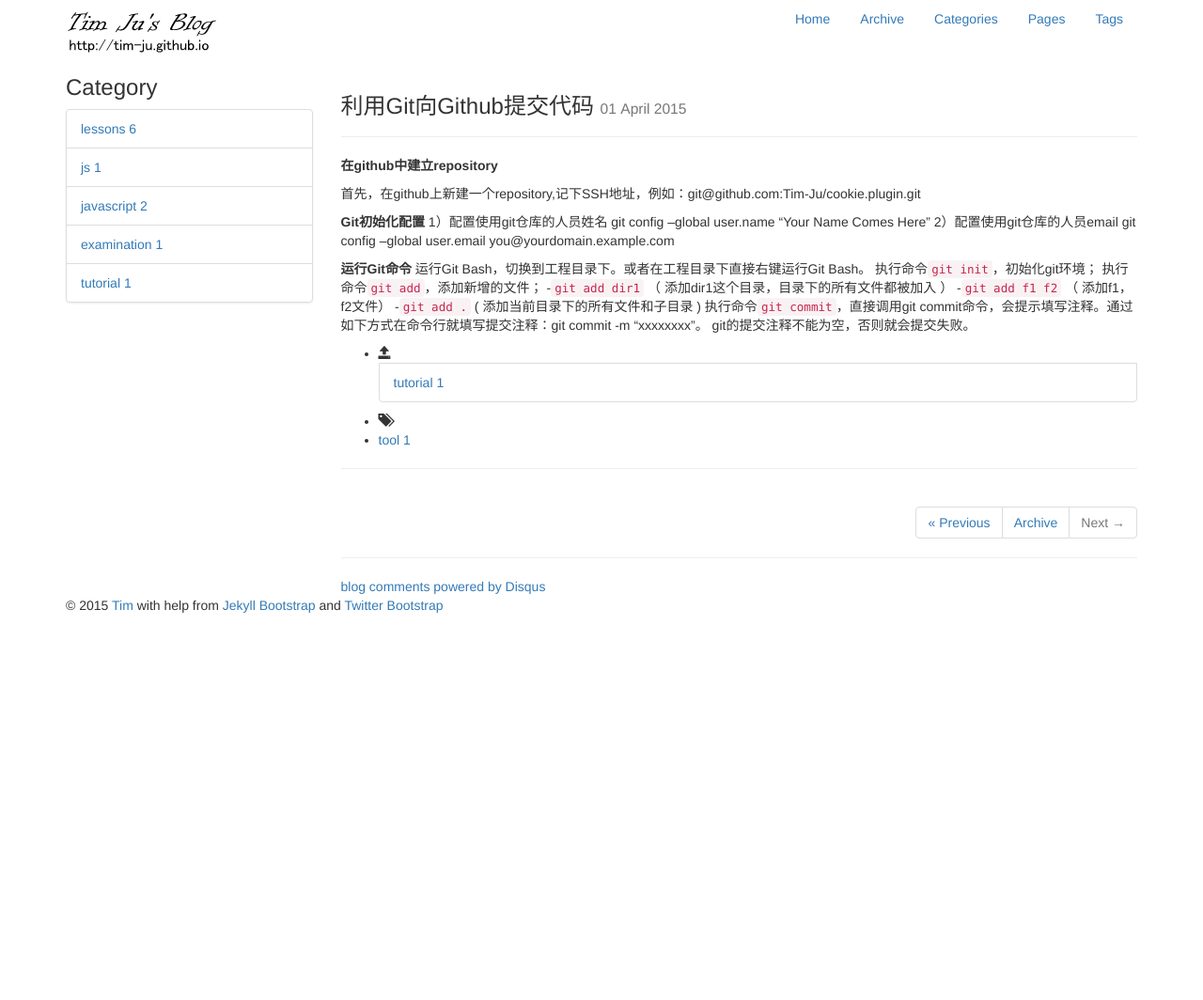
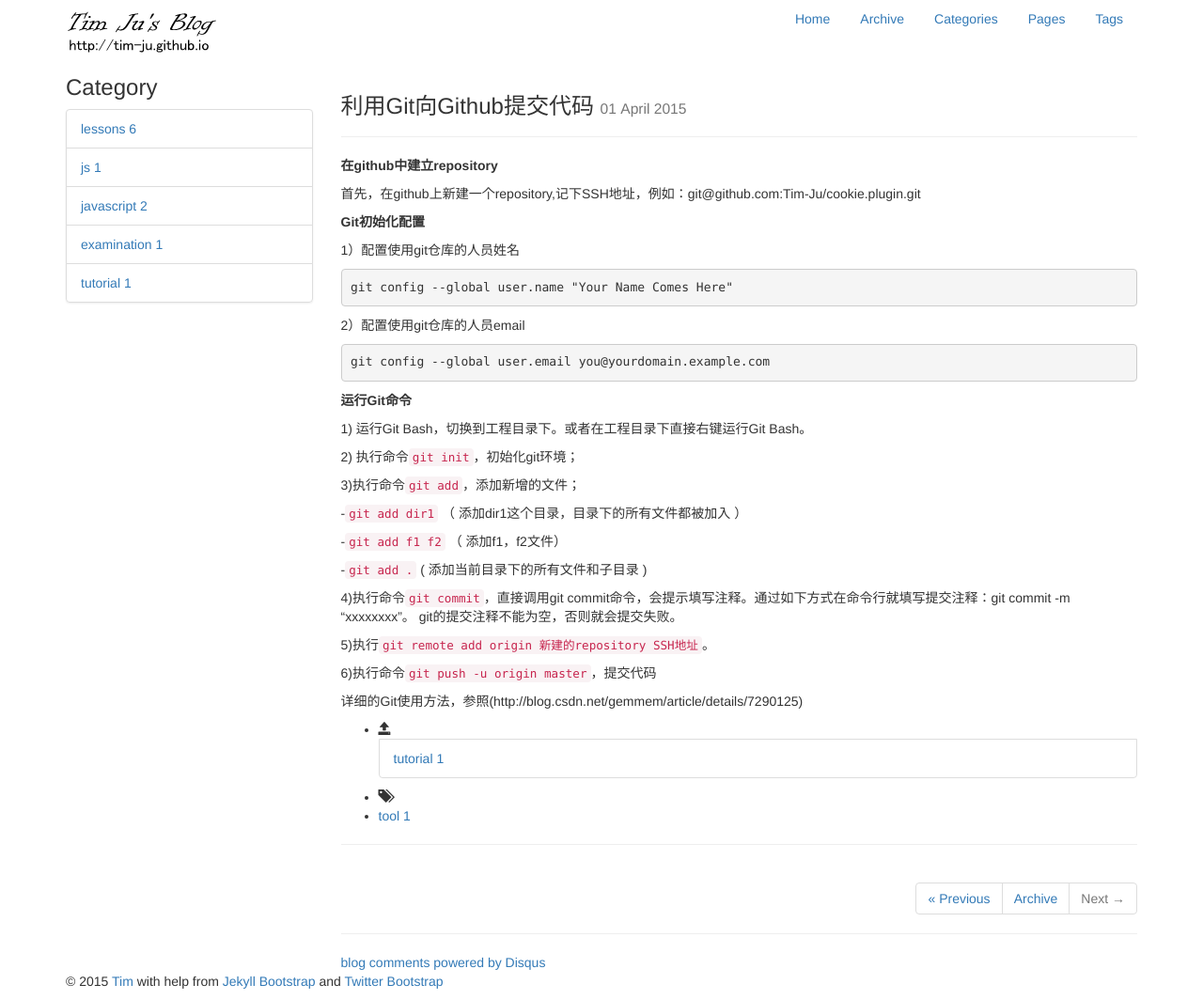
Before and after one commit to Tim-Ju/tim-ju.github.io, a Jekyll site: the page built from _posts/2015-04-01-1.md, in a window 1280 px wide. Shown: the whole page at 94% size. Built offline with Jekyll 4.4.1, drawn with Linux system fonts in a browser that asks for light colours; nearby versions of some CDN libraries; library files that are not in the unit come from our copies; comment, search, counter and statistics services are not loaded; before the commit the page ends 900 px from its top, so only the background shows below that.

Commit message:
2015-04-01-1.md update

```diff
--- a/_posts/2015-04-01-1.md
+++ b/_posts/2015-04-01-1.md
@@ -13,16 +13,33 @@ tags : [tool]
 首先，在github上新建一个repository,记下SSH地址，例如：git@github.com:Tim-Ju/cookie.plugin.git
 
 **Git初始化配置**
+
 1）配置使用git仓库的人员姓名
+
 	git config --global user.name "Your Name Comes Here"
+
 2）配置使用git仓库的人员email
+
 	git config --global user.email you@yourdomain.example.com
 
 **运行Git命令**
-运行Git Bash，切换到工程目录下。或者在工程目录下直接右键运行Git Bash。
-执行命令`git init`，初始化git环境；
-执行命令`git add`，添加新增的文件；
+
+1) 运行Git Bash，切换到工程目录下。或者在工程目录下直接右键运行Git Bash。
+
+2) 执行命令`git init`，初始化git环境；
+
+3)执行命令`git add`，添加新增的文件；
+
 -`git add dir1` （ 添加dir1这个目录，目录下的所有文件都被加入 ）
+
 -`git add f1 f2` （ 添加f1，f2文件）
+
 -`git add .`      ( 添加当前目录下的所有文件和子目录 )
-执行命令`git commit`，直接调用git commit命令，会提示填写注释。通过如下方式在命令行就填写提交注释：git commit -m "xxxxxxxx"。 git的提交注释不能为空，否则就会提交失败。
+
+4)执行命令`git commit`，直接调用git commit命令，会提示填写注释。通过如下方式在命令行就填写提交注释：git commit -m "xxxxxxxx"。 git的提交注释不能为空，否则就会提交失败。
+
+5)执行`git remote add origin 新建的repository SSH地址`。
+
+6)执行命令`git push -u origin master`，提交代码
+
+详细的Git使用方法，参照(http://blog.csdn.net/gemmem/article/details/7290125)
```
